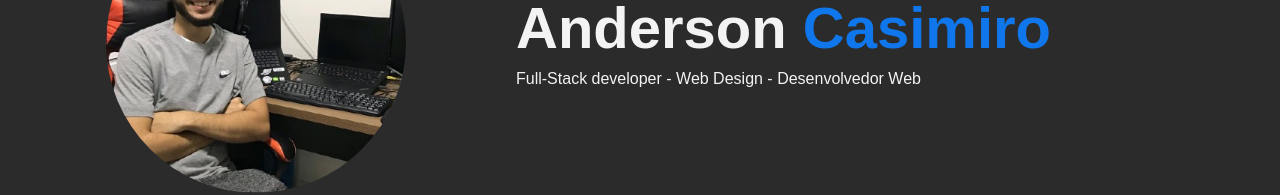
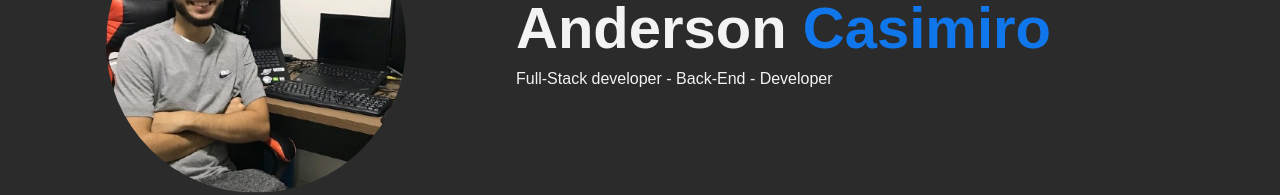
Before and after one commit to Anderson0933/Portf-lio, a plain HTML site: page index.html in a window 1280 px wide. Shown: the part 257-452 px from the top of the page. Drawn offline with Linux system fonts and the light colour scheme.

Commit message:
atualização

```diff
--- a/index.html
+++ b/index.html
@@ -35,7 +35,7 @@ height="300px"/>
 
 <div class="profile-title">
 <h1>Anderson <span>Casimiro</span></h1>
-<h2>Full-Stack developer - Web Design - Desenvolvedor Web</h2>
+<h2>Full-Stack developer - Back-End - Developer</h2>
 </div>
 
 
```
